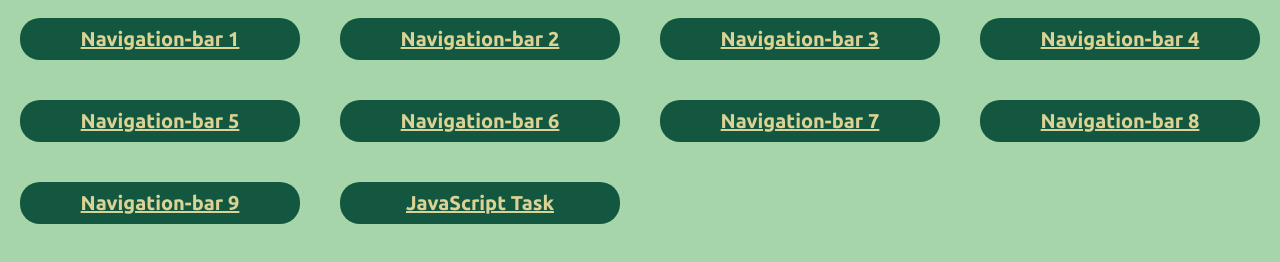
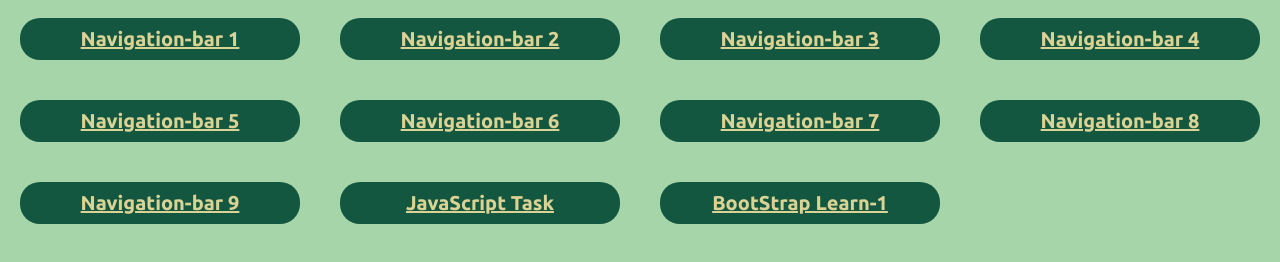
Before and after one commit to chirag-chovatiya/Navigation-Bar_JavaScript, a plain HTML site: page index.html in a window 1280 px wide. Shown: the part 78-340 px from the top of the page. Drawn offline with nearby package versions, Linux system fonts and the light colour scheme.

Commit message:
BootStrap button create and link file

```diff
--- a/index.html
+++ b/index.html
@@ -28,6 +28,7 @@
         <button type="button" class="btn btn-lg "><a href="./Navigation/navbar-8/navbar-8.html">Navigation-bar 8</button></a>
         <button type="button" class="btn btn-lg "><a href="./Navigation/navbar-9/navbar-9.html">Navigation-bar 9</button></a>
         <button type="button" class="btn btn-lg "><a href="./JavaScript/JavaScript Ui Task 27-06-2023/index.html">JavaScript Task</button></a>
+        <button type="button" class="btn btn-lg "><a href="./BootStrap/Bootstrap 04-07-2023/index.html">BootStrap Learn-1</button></a>
     </div>
 </body>
 
```
